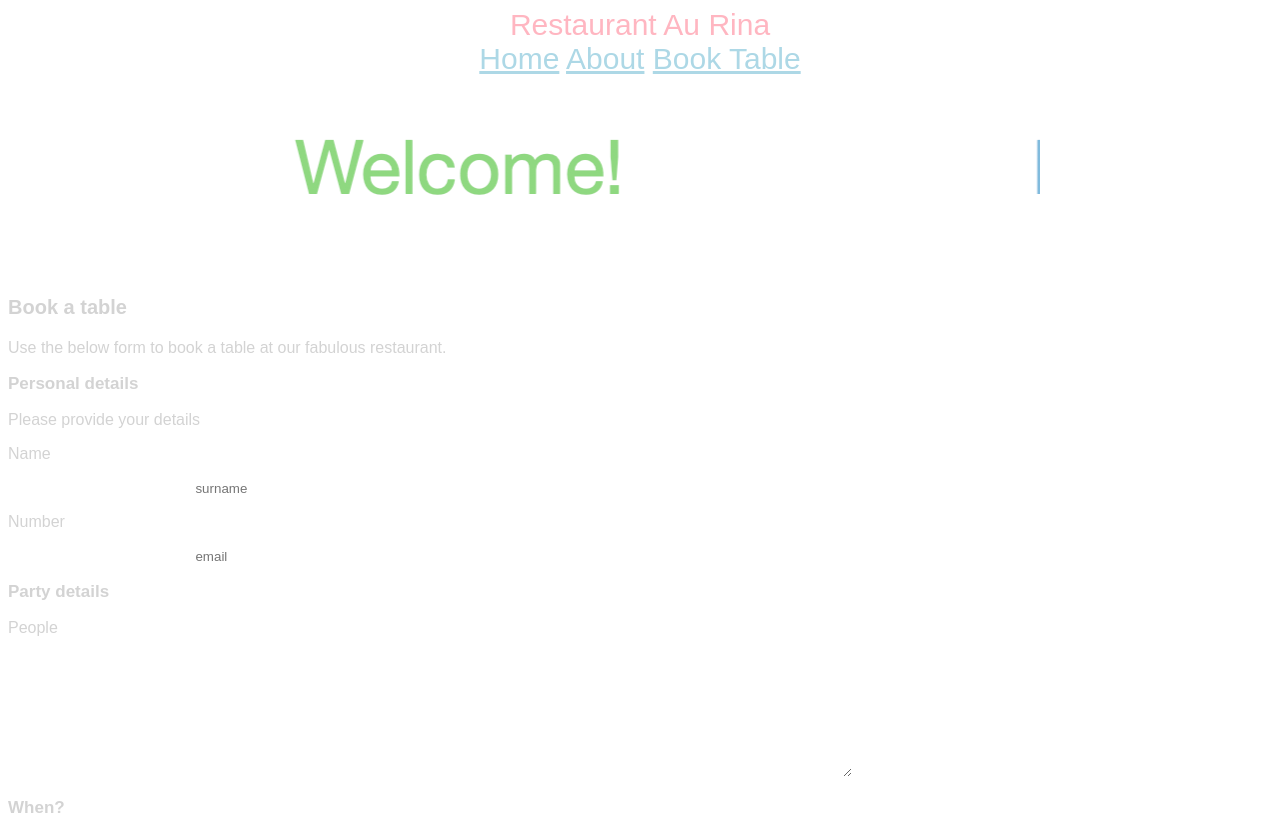
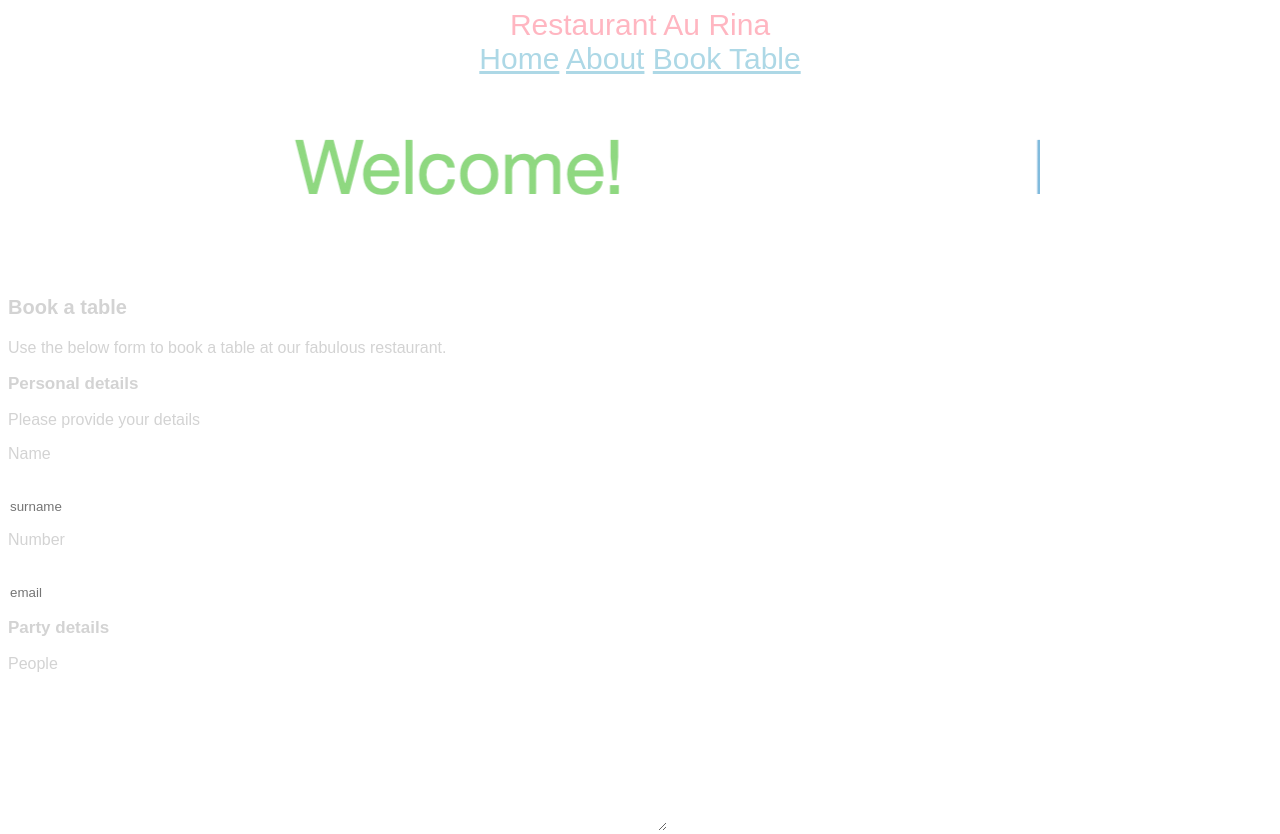
Before and after one commit to codeClimber24/TM356-inaccessible-form, a plain HTML site: page index.html in a window 1280 px wide. Shown: the top 834 px of the page. Drawn offline with Linux system fonts and the light colour scheme.

Commit message:
Update index.html

```diff
--- a/index.html
+++ b/index.html
@@ -33,19 +33,19 @@
       <p class="h2">Personal details</p>
       <p>Please provide your details</p>
       <p>Name</p>
-      <input type="text" tabindex="-1" />
+      <input type="text" tabindex="-1" /><br>
       <input type="text" placeholder="surname" tabindex="-1" />
       <p>Number</p>
-      <input type="tel" tabindex="-1" />
+      <input type="tel" tabindex="-1" /><br>
       <input type="email" placeholder="email" tabindex="-1" />
       <p class="h2">Party details</p>
       <p>People</p>
-      <input type="number" aria-label="How many is the table for?" tabindex="-1" />
+      <input type="number" aria-label="How many is the table for?" tabindex="-1" /><br>
       <textarea rows="8" cols="80" tabindex="-1"></textarea>
       <p class="h2">When?</p>
       <input type="date" tabindex="-1" />
       <p>When?</p>
-      <input type="time" tabindex="-1" />
+      <input type="time" tabindex="-1" /><br>
       <div class="button"></div>
 		</main>
   </body>
```
